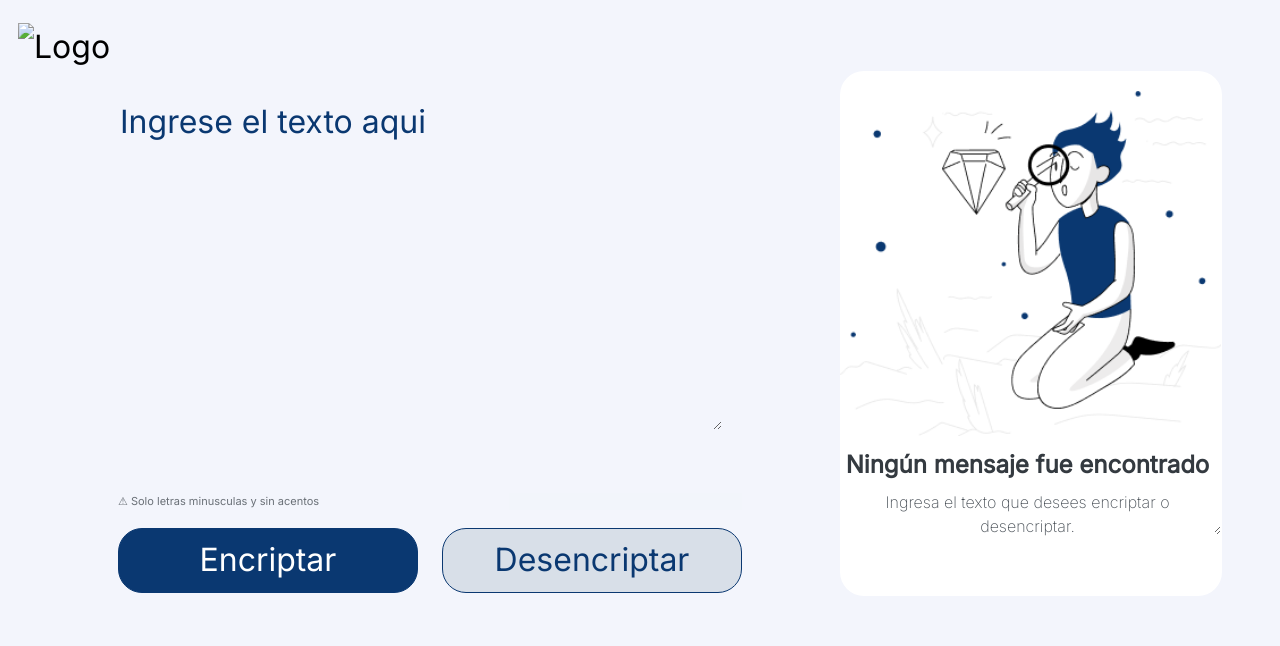
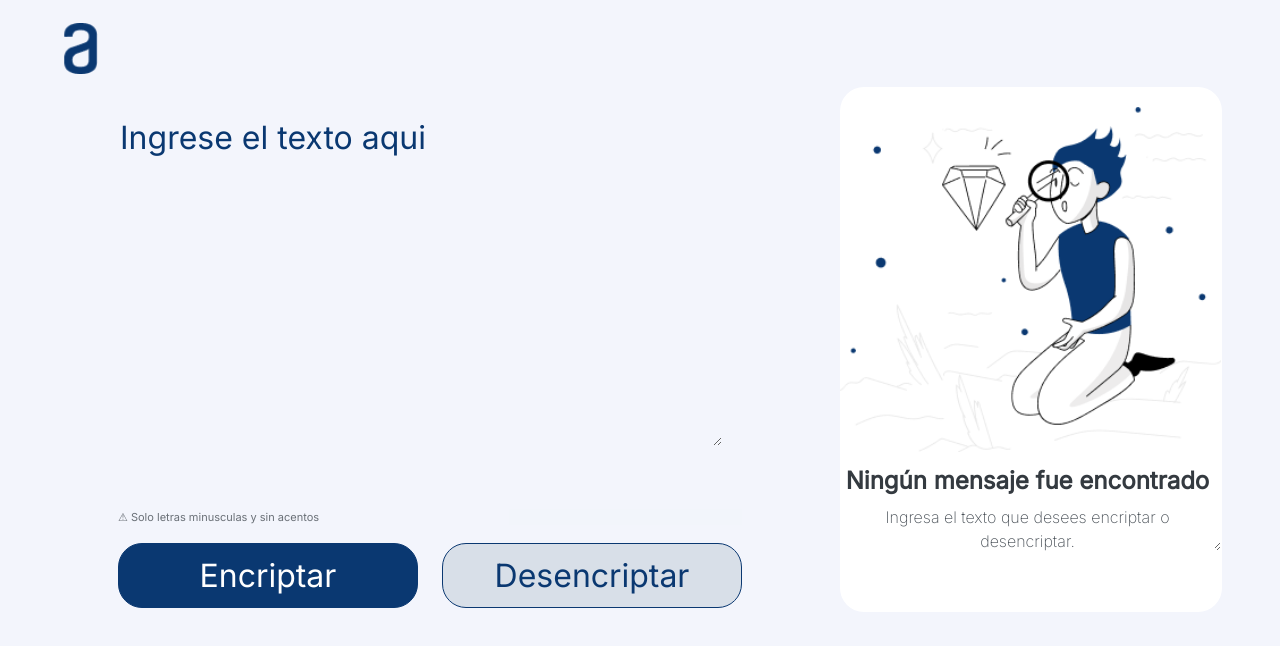
Before and after one commit to Gerson121295/G5-challenge-encriptador, a plain HTML site: page index.html in a window 1280 px wide. Drawn offline with Linux system fonts and the light colour scheme; the site is published under a folder, as on GitHub Pages, so addresses that start at the root find nothing.

```diff
--- a/index.html
+++ b/index.html
@@ -15,7 +15,7 @@
 
 <body>
     <header>
-        <img class="logo" src="/imagenes/Logo.png" alt="Logo">
+        <img class="logo" src="./imagenes/Logo.png" alt="Logo">
     </header>
 
     <main>
```
Also changed, not shown: 1 other file.
